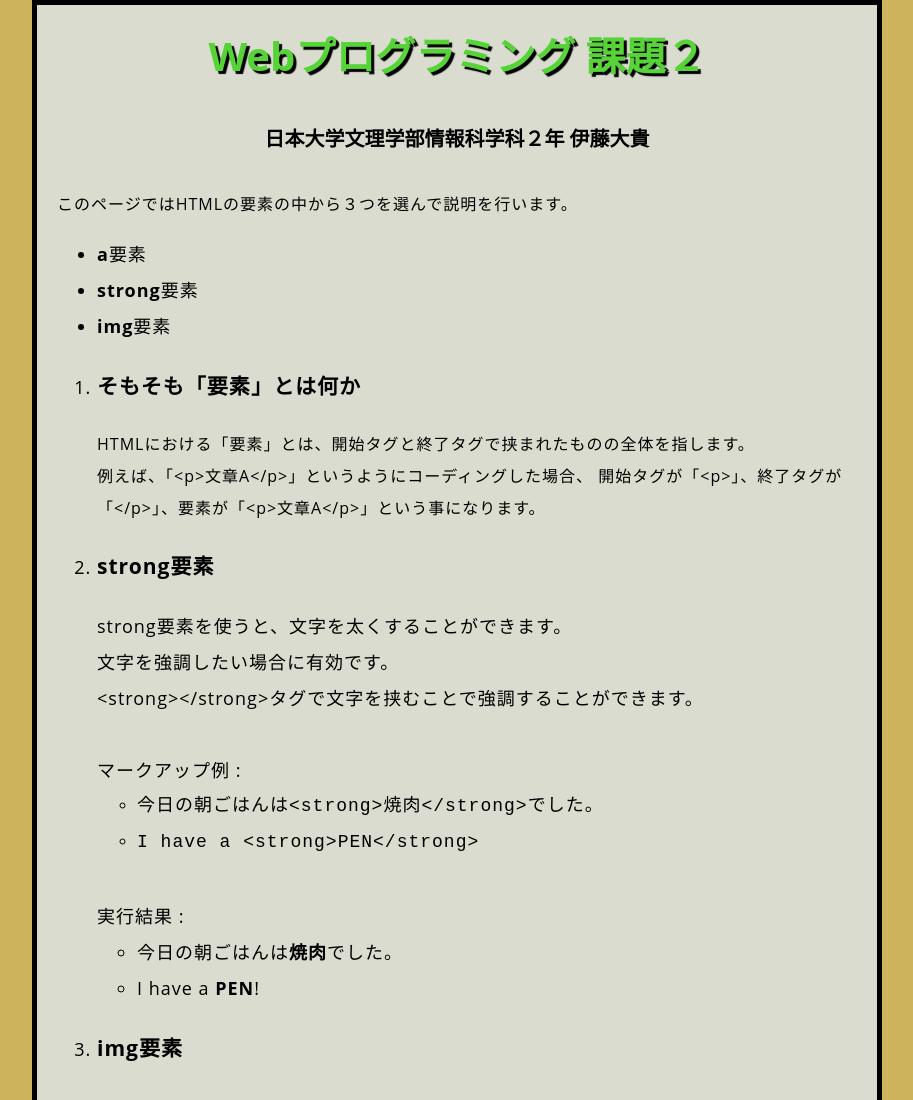
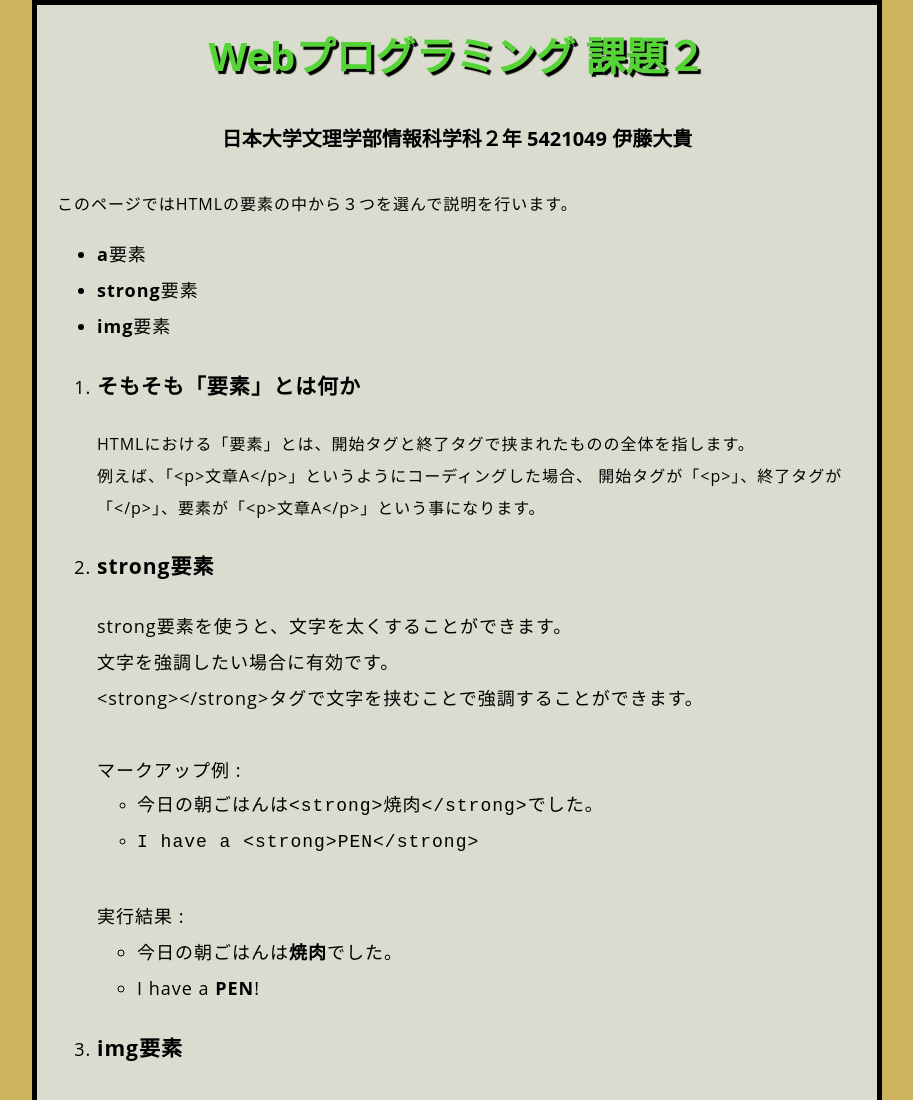
Before and after one commit to TTTTTaiki/kadai2, a plain HTML site: page index.html in a window 1280 px wide. Shown: the top 1100 px of the page, without its empty margins (183-1096 px from the left). Drawn offline with Linux system fonts and the light colour scheme.

Commit message:
Update index.html

```diff
--- a/index.html
+++ b/index.html
@@ -10,7 +10,7 @@
 
 <body>
   <h1>Webプログラミング 課題２</h1>
-  <h2>日本大学文理学部情報科学科２年 伊藤大貴</h2>
+  <h2>日本大学文理学部情報科学科２年 5421049 伊藤大貴</h2>
   <p>このページではHTMLの要素の中から３つを選んで説明を行います。</p>
   <ul>
     <li><strong>a</strong>要素</li>
```
